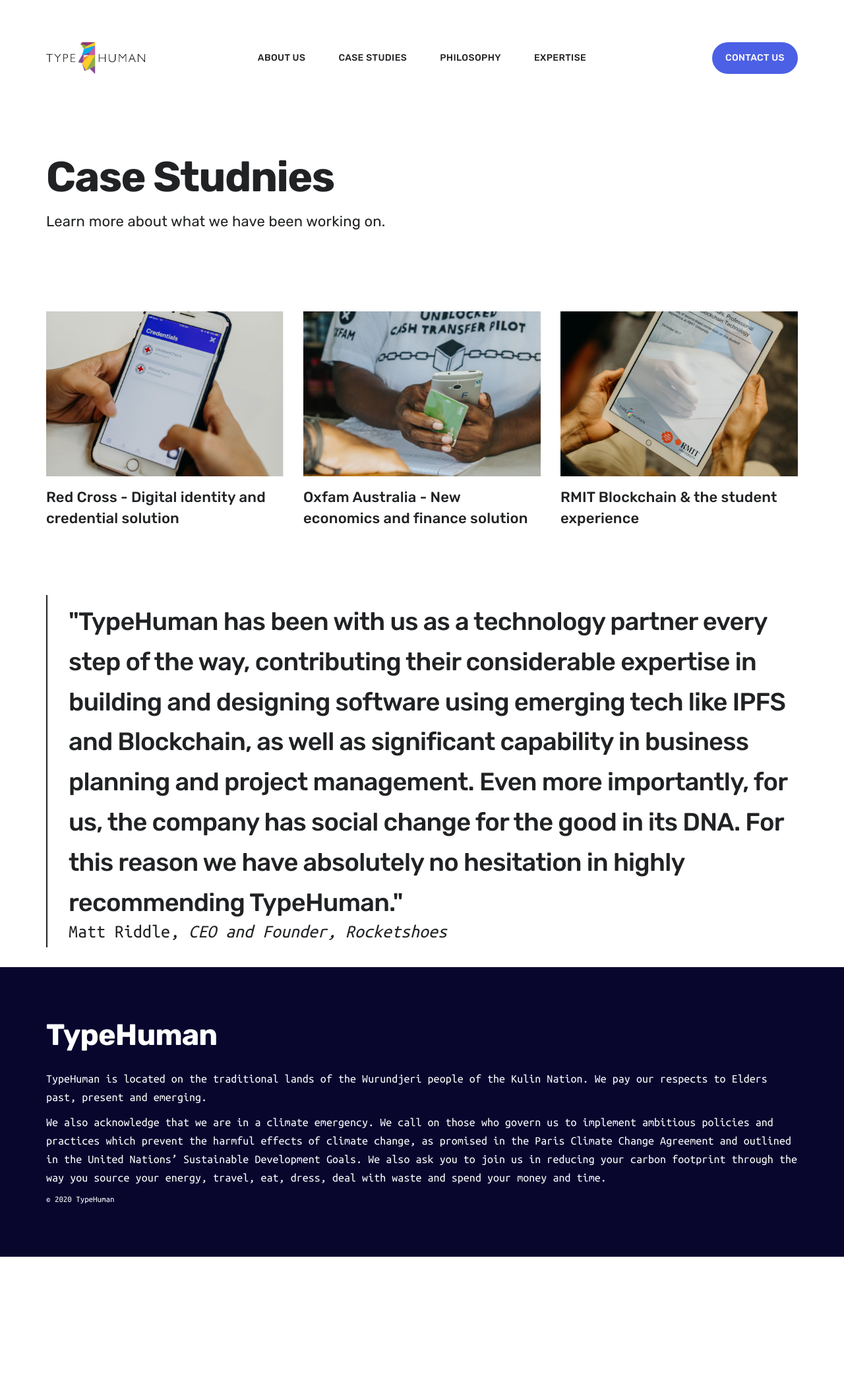
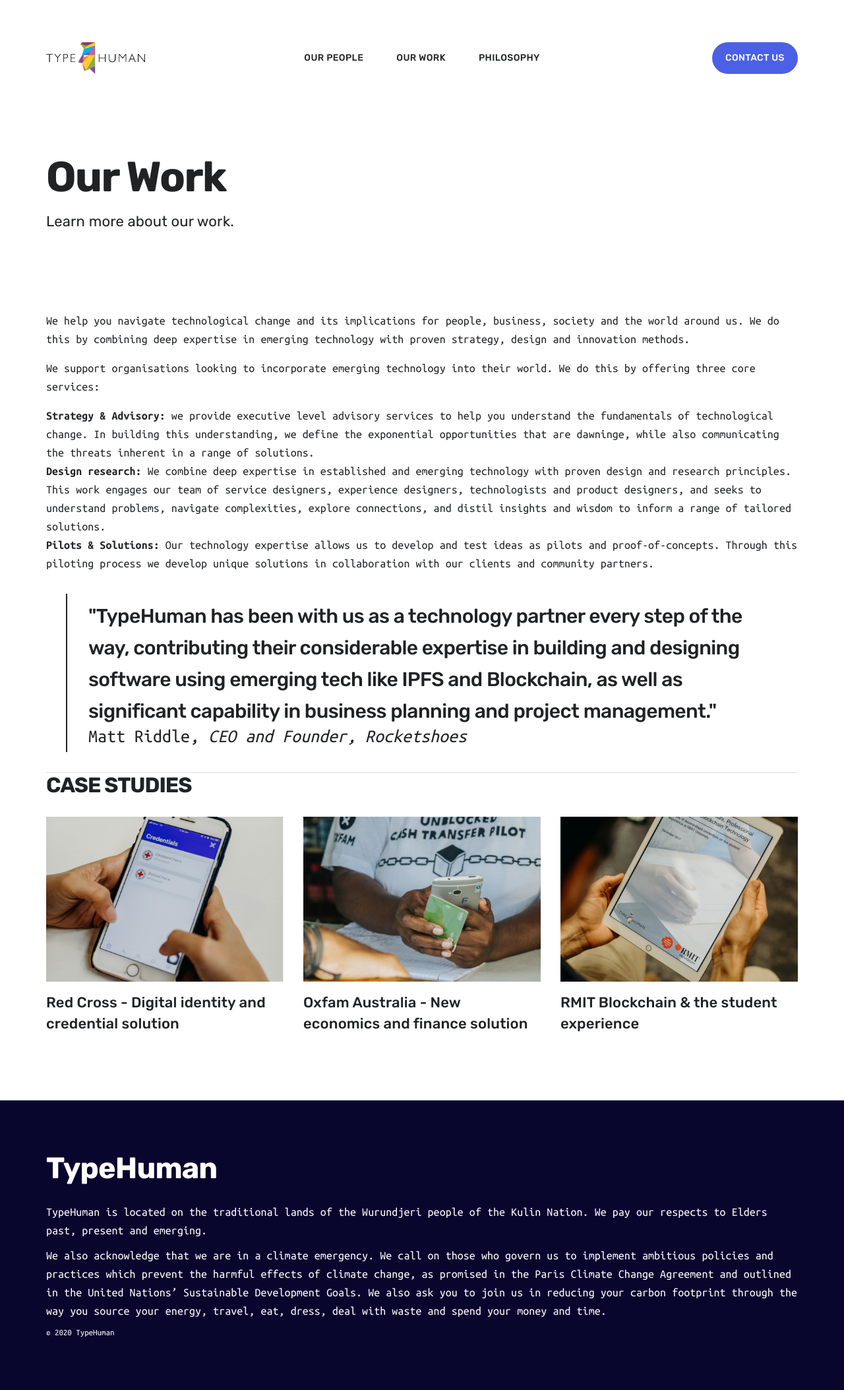
Before and after one commit to Typehuman/typehuman.github.io, a Jekyll site: the page built from projects/index.html, in a window 1280 px wide. Shown: the whole page at 66% size. Built offline with Jekyll 4.4.1, drawn with Linux system fonts in a browser that asks for light colours; nearby versions of some CDN libraries; before the commit the page ends 1905 px from its top, so only the background shows below that.

Commit message:
navbar changes, our work page initialisation

```diff
--- a/_data/settings.yml
+++ b/_data/settings.yml
@@ -8,14 +8,12 @@ header_settings:
 
 menu_settings:
   menu_items:
-    - title: 'About Us'
-      url: '/about-us'
-    - title: 'Case Studies'
+    - title: 'Our People'
+      url: '/our-people'
+    - title: 'Our Work'
       url: '/projects'
     - title: 'Philosophy'
       url: '/philosophy'
-    - title: 'Expertise'
-      url: '/expertise'
 
 footer_settings:
   logo_image:
@@ -171,9 +169,9 @@ font_settings:
     letter_spacing: -0.04
     line_height: 12
   blockquote:
-    small_size: 22
-    medium_size: 30
-    large_size: 38
+    small_size: 16
+    medium_size: 22
+    large_size: 30
     weight: 500
     letter_spacing: -0.02
     line_height: 1.6
--- a/projects/index.html
+++ b/projects/index.html
@@ -7,13 +7,48 @@ featured_image: /images/social.jpg
 <div class="page-blog">
 	<header class="header--single">
 		<div class="wrap">
-			<h1 class="header__title">Case Studnies</h1>
-			<p class="header__subtitle subtitle--light">Learn more about what we have been working on.</p>
+			<h1 class="header__title">Our Work</h1>
+			<p class="header__subtitle subtitle--light">Learn more about our work.</p>
 		</div>
 	</header>
 
+
+		<div class="wrap">
+	      <p>We help you navigate technological change and its implications for people, business, society and the world around us. We do this by combining deep expertise in emerging technology with proven strategy, design and innovation methods.</p>
+
+	      <br>
+
+			<p>We support organisations looking to incorporate emerging technology into their world. We do this by offering three core services:</p><br>
+
+
+			<p><b>Strategy & Advisory:</b> we provide executive level advisory services to help you understand the fundamentals of technological change. In building this understanding, we define the exponential opportunities that are dawninge, while also communicating the threats inherent in a range of solutions.</p>
+
+			<p><b>Design research:</b> We combine deep expertise in established and emerging technology with proven design and research principles. This work engages our team of service designers, experience designers, technologists and product designers, and seeks to understand problems, navigate complexities, explore connections, and distil insights and wisdom to inform a range of tailored solutions.</p>
+
+			<p><b>Pilots & Solutions:</b> Our technology expertise allows us to develop and test ideas as pilots and proof-of-concepts. Through this piloting process we develop unique solutions in collaboration with our clients and community partners.</p>
+
+
+	      <br>
+
+			<div class="wrap">
+				<blockquote class="small testimonial">
+					<p>"TypeHuman has been with us as a technology partner every step of the way, contributing their considerable expertise in building and designing software using emerging tech like IPFS and Blockchain, as well as significant capability in business planning and project management."</p>
+					<footer>Matt Riddle, <cite>CEO and Founder, Rocketshoes</cite></footer>
+				</blockquote>
+			</div>
+
+	      <hr>
+	    </div>
+
+
+
+
+
 	<section class="all-posts">
-		<div class="wrap">
+		<div class="wrap grid">
+			<header class="recent-posts__header">
+				<h4>CASE STUDIES</h4>
+			</header>
 			<div class="posts__list grid">
 				{% for post in site.projects %}
 					{% include component__project-preview.html %}
@@ -21,13 +56,6 @@ featured_image: /images/social.jpg
 			</div>
 		</div>
 	</section>
-
-	<div class="wrap">
-		<blockquote class="testimonial">
-			<p>"TypeHuman has been with us as a technology partner every step of the way, contributing their considerable expertise in building and designing software using emerging tech like IPFS and Blockchain, as well as significant capability in business planning and project management.  Even more importantly, for us, the company has social change for the good in its DNA.  For this reason we have absolutely no hesitation in highly recommending TypeHuman."</p>
-			<footer>Matt Riddle, <cite>CEO and Founder, Rocketshoes</cite></footer>
-		</blockquote>
-	</div>
 
 
 
```
Also changed, not shown: _pages/expertise.md (+1 -20 lines), _pages/our-people.md (renamed from _pages/about-us.md, +9 -39 lines), 14 other files.
